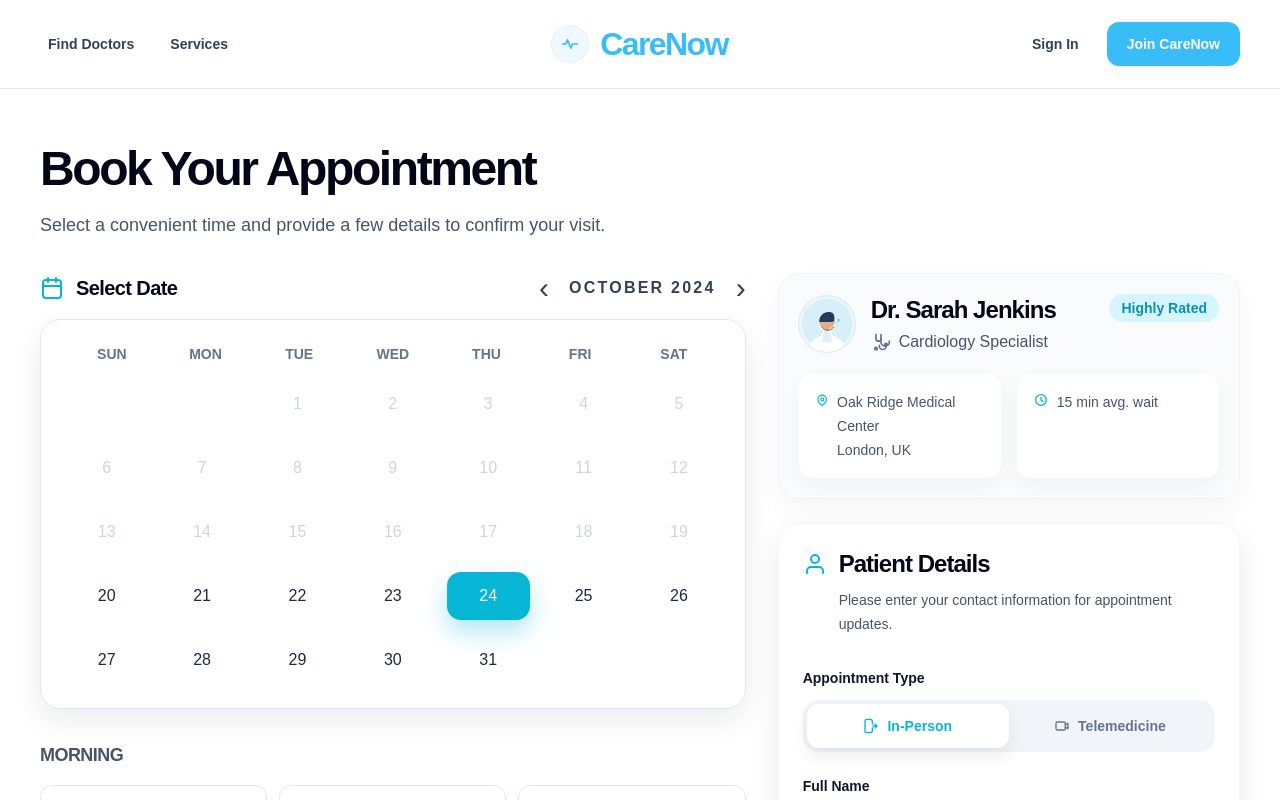
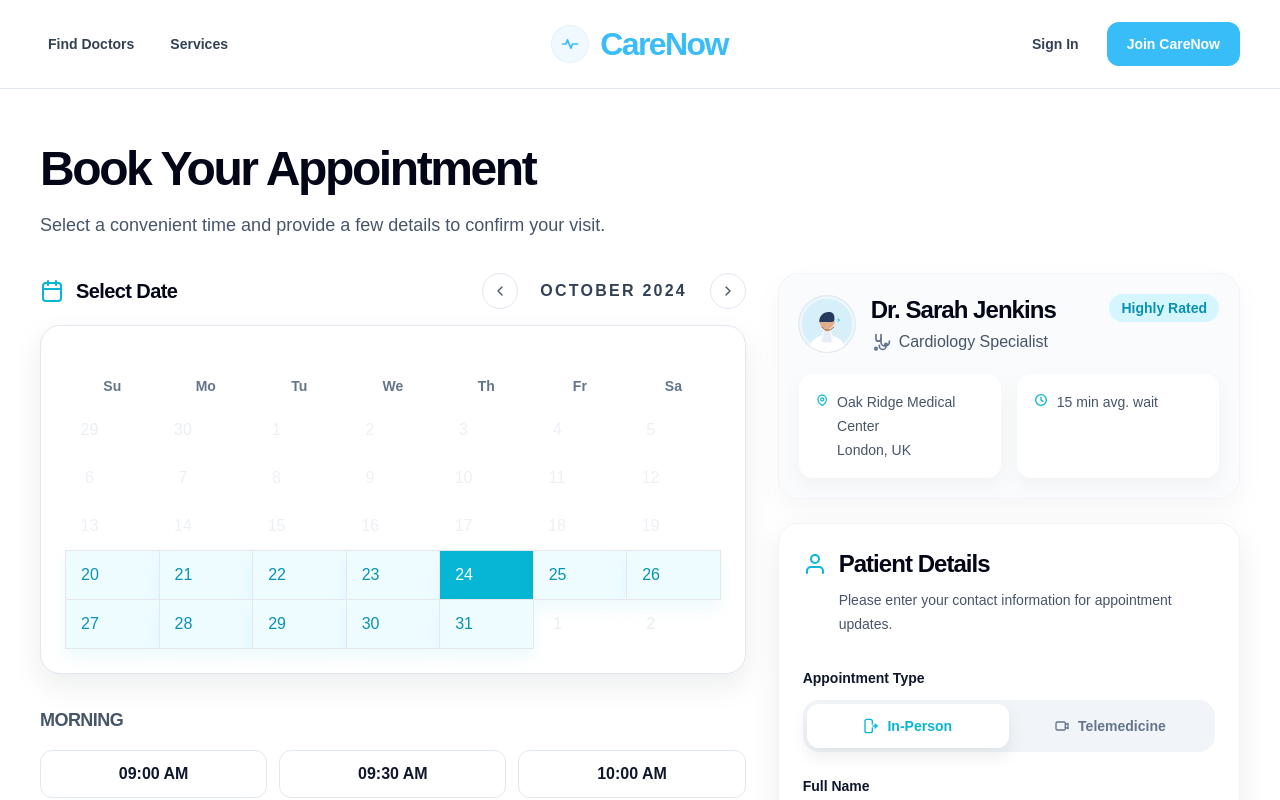
Before and after one commit to koushik0004/doctor-appointment-testing-app, a Next.js app in the folder frontend/: page /appointments in a window 1280 px wide. Shown: the top 800 px of the page. Built offline with nearby package versions, Linux system fonts and the light colour scheme.

Commit message:
Feature 4 | FE Feature 3 | tme selection calendar component

```diff
--- a/frontend/app/appointments/page.tsx
+++ b/frontend/app/appointments/page.tsx
@@ -1,20 +1,37 @@
+"use client";
+
+import { addMonths, format, startOfMonth } from "date-fns";
+import { useState } from "react";
+
+import { AppointmentCalendar } from "@/features/appointments/components/AppointmentCalendar";
 import { DoctorSummaryCard } from "@/features/appointments/components/DoctorSummaryCard";
 import { doctors } from "@/features/doctors/mock-doctors";
-
-const weekdays = ["SUN", "MON", "TUE", "WED", "THU", "FRI", "SAT"];
-const calendarWeeks = [
-  [null, null, 1, 2, 3, 4, 5],
-  [6, 7, 8, 9, 10, 11, 12],
-  [13, 14, 15, 16, 17, 18, 19],
-  [20, 21, 22, 23, 24, 25, 26],
-  [27, 28, 29, 30, 31, null, null],
-];
 
 const morningSlots = ["09:00 AM", "09:30 AM", "10:00 AM", "10:30 AM", "11:00 AM", "11:30 AM"];
 const afternoonSlots = ["02:00 PM", "02:30 PM", "03:00 PM", "03:30 PM", "04:00 PM"];
 
 export default function AppointmentsPage() {
   const doctor = doctors[0];
+  const [selectedDate, setSelectedDate] = useState<Date | undefined>(
+    new Date(2024, 9, 24),
+  );
+  const [visibleMonth, setVisibleMonth] = useState<Date>(
+    startOfMonth(new Date(2024, 9, 1)),
+  );
+  const availableDates = [
+    new Date(2024, 9, 20),
+    new Date(2024, 9, 21),
+    new Date(2024, 9, 22),
+    new Date(2024, 9, 23),
+    new Date(2024, 9, 24),
+    new Date(2024, 9, 25),
+    new Date(2024, 9, 26),
+    new Date(2024, 9, 27),
+    new Date(2024, 9, 28),
+    new Date(2024, 9, 29),
+    new Date(2024, 9, 30),
+    new Date(2024, 9, 31),
+  ];
 
   return (
     <section className="py-10 lg:py-14">
@@ -54,65 +71,62 @@ export default function AppointmentsPage() {
                   </h2>
                 </div>
 
-                <div className="flex items-center gap-5 text-slate-700">
+                <div className="flex items-center gap-4 text-slate-700">
                   <button
                     type="button"
-                    className="text-3xl leading-none transition hover:text-slate-950"
+                    onClick={() =>
+                      setVisibleMonth((current) => addMonths(current, -1))
+                    }
+                    className="inline-flex h-9 w-9 items-center justify-center rounded-full border border-slate-200 bg-white text-slate-600 transition hover:border-brand-200 hover:text-brand-500"
                     aria-label="Previous month"
                   >
-                    &lsaquo;
+                    <svg
+                      aria-hidden="true"
+                      viewBox="0 0 24 24"
+                      className="h-4 w-4"
+                      fill="none"
+                      stroke="currentColor"
+                      strokeWidth="2"
+                      strokeLinecap="round"
+                      strokeLinejoin="round"
+                    >
+                      <path d="M15 18 9 12l6-6" />
+                    </svg>
                   </button>
-                  <span className="text-base font-semibold tracking-[0.14em]">
-                    OCTOBER 2024
+                  <span className="min-w-[160px] text-center text-base font-semibold tracking-[0.14em] text-slate-700">
+                    {format(visibleMonth, "MMMM yyyy").toUpperCase()}
                   </span>
                   <button
                     type="button"
-                    className="text-3xl leading-none transition hover:text-slate-950"
+                    onClick={() =>
+                      setVisibleMonth((current) => addMonths(current, 1))
+                    }
+                    className="inline-flex h-9 w-9 items-center justify-center rounded-full border border-slate-200 bg-white text-slate-600 transition hover:border-brand-200 hover:text-brand-500"
                     aria-label="Next month"
                   >
-                    &rsaquo;
+                    <svg
+                      aria-hidden="true"
+                      viewBox="0 0 24 24"
+                      className="h-4 w-4"
+                      fill="none"
+                      stroke="currentColor"
+                      strokeWidth="2"
+                      strokeLinecap="round"
+                      strokeLinejoin="round"
+                    >
+                      <path d="m9 18 6-6-6-6" />
+                    </svg>
                   </button>
                 </div>
               </div>
 
-              <div className="rounded-[20px] border border-slate-200 bg-white p-6 shadow-soft">
-                <div className="grid grid-cols-7 gap-y-5 text-center text-sm font-semibold text-slate-500">
-                  {weekdays.map((weekday) => (
-                    <div key={weekday}>{weekday}</div>
-                  ))}
-                </div>
-
-                <div className="mt-4 space-y-4">
-                  {calendarWeeks.map((week, weekIndex) => (
-                    <div key={weekIndex} className="grid grid-cols-7 gap-3">
-                      {week.map((day, dayIndex) => {
-                        const isSelected = day === 24;
-                        const isMuted = day !== null && day < 20;
-
-                        return (
-                          <button
-                            key={`${weekIndex}-${dayIndex}`}
-                            type="button"
-                            className={[
-                              "flex h-12 items-center justify-center rounded-[14px] text-base font-medium transition",
-                              day === null
-                                ? "pointer-events-none bg-transparent text-transparent"
-                                : isSelected
-                                  ? "bg-brand-500 text-white shadow-[0_12px_24px_rgba(6,182,212,0.32)]"
-                                  : isMuted
-                                    ? "text-slate-300"
-                                    : "text-slate-800 hover:bg-slate-50",
-                            ].join(" ")}
-                            aria-pressed={isSelected}
-                          >
-                            {day ?? ""}
-                          </button>
-                        );
-                      })}
-                    </div>
-                  ))}
-                </div>
-              </div>
+              <AppointmentCalendar
+                selectedDate={selectedDate}
+                availableDates={availableDates}
+                onDateSelect={setSelectedDate}
+                month={visibleMonth}
+                onMonthChange={setVisibleMonth}
+              />
             </section>
 
             <section className="space-y-8">
--- /dev/null
+++ b/frontend/components/ui/calendar.tsx
@@ -0,0 +1,67 @@
+"use client";
+
+import * as React from "react";
+import { DayPicker, getDefaultClassNames } from "react-day-picker";
+
+import { cn } from "@/lib/utils";
+
+export type CalendarProps = React.ComponentProps<typeof DayPicker>;
+
+export function Calendar({
+  className,
+  classNames,
+  showOutsideDays = true,
+  ...props
+}: CalendarProps) {
+  const defaultClassNames = getDefaultClassNames();
+
+  return (
+    <DayPicker
+      showOutsideDays={showOutsideDays}
+      className={cn("p-3", className)}
+      classNames={{
+        ...defaultClassNames,
+        months: "flex flex-col gap-4 sm:flex-row",
+        month: "space-y-4",
+        month_caption: "flex items-center justify-between gap-4 px-2 pb-4",
+        caption_label: "text-base font-semibold tracking-[-0.03em]",
+        nav: "flex items-center gap-2",
+        button_previous:
+          "inline-flex h-9 w-9 items-center justify-center rounded-full border border-slate-200 bg-white text-slate-600 transition hover:border-brand-200 hover:text-brand-500",
+        button_next:
+          "inline-flex h-9 w-9 items-center justify-center rounded-full border border-slate-200 bg-white text-slate-600 transition hover:border-brand-200 hover:text-brand-500",
+        month_grid: "w-full border-collapse space-y-1",
+        weekday:
+          "h-10 w-12 text-center text-xs font-semibold uppercase tracking-[0.12em] text-slate-500",
+        day: "h-12 w-12 p-0",
+        day_button:
+          "h-12 w-12 rounded-[14px] text-base font-medium transition focus-visible:outline-none focus-visible:ring-2 focus-visible:ring-brand-300 focus-visible:ring-offset-2",
+        selected:
+          "bg-brand-500 text-white shadow-[0_12px_24px_rgba(6,182,212,0.32)] hover:bg-brand-500 hover:text-white",
+        today: "border border-brand-200 bg-brand-50 text-brand-700",
+        outside: "text-slate-300 opacity-50",
+        disabled: "cursor-not-allowed text-slate-300 opacity-40",
+        hidden: "invisible",
+        ...classNames,
+      }}
+      components={{
+        Chevron: ({ ...chevronProps }) => (
+          <svg
+            aria-hidden="true"
+            viewBox="0 0 24 24"
+            className="h-4 w-4"
+            fill="none"
+            stroke="currentColor"
+            strokeWidth="2"
+            strokeLinecap="round"
+            strokeLinejoin="round"
+            {...chevronProps}
+          >
+            <path d="m9 18 6-6-6-6" />
+          </svg>
+        ),
+      }}
+      {...props}
+    />
+  );
+}
--- /dev/null
+++ b/frontend/features/appointments/components/AppointmentCalendar.tsx
@@ -0,0 +1,74 @@
+"use client";
+
+import * as React from "react";
+import { isBefore, startOfDay } from "date-fns";
+
+import { Calendar } from "@/components/ui/calendar";
+
+type AppointmentCalendarProps = {
+  selectedDate: Date | undefined;
+  availableDates: Date[];
+  onDateSelect: (date: Date | undefined) => void;
+  month?: Date;
+  onMonthChange?: (date: Date) => void;
+};
+
+function toDateKey(date: Date) {
+  return date.toISOString().slice(0, 10);
+}
+
+export function AppointmentCalendar({
+  selectedDate,
+  availableDates,
+  onDateSelect,
+  month,
+  onMonthChange,
+}: AppointmentCalendarProps) {
+  const availableDateKeys = React.useMemo(() => {
+    return new Set(availableDates.map(toDateKey));
+  }, [availableDates]);
+
+  const minimumSelectableDate = React.useMemo(() => {
+    return startOfDay(availableDates[0] ?? new Date());
+  }, [availableDates]);
+
+  return (
+    <Calendar
+      mode="single"
+      selected={selectedDate}
+      onSelect={onDateSelect}
+      month={month}
+      onMonthChange={onMonthChange}
+      required
+      className="w-full rounded-[20px] border border-slate-200 bg-white p-6 shadow-soft"
+      classNames={{
+        months: "flex flex-col gap-4",
+        month: "space-y-4",
+        month_caption: "hidden",
+        caption_label: "hidden",
+        nav: "hidden",
+        button_previous: "hidden",
+        button_next: "hidden",
+        month_grid: "w-full border-collapse space-y-1",
+        weekday: "h-10 w-12 text-center text-sm font-semibold text-slate-500",
+        day: "h-12 w-12 p-0",
+        day_button:
+          "h-12 w-12 rounded-[14px] text-base font-medium transition focus-visible:outline-none focus-visible:ring-2 focus-visible:ring-brand-300 focus-visible:ring-offset-2",
+        selected:
+          "bg-brand-500 text-white shadow-[0_12px_24px_rgba(6,182,212,0.32)] hover:bg-brand-500 hover:text-white",
+        today: "border border-brand-200 bg-brand-50 text-brand-700",
+        outside: "text-slate-300 opacity-40",
+        disabled: "cursor-not-allowed text-slate-300 opacity-35",
+        hidden: "invisible",
+      }}
+      modifiers={{
+        available: (date) => availableDateKeys.has(toDateKey(date)),
+      }}
+      modifiersClassNames={{
+        available:
+          "border border-brand-200 bg-brand-50 text-brand-600 font-semibold shadow-[0_8px_18px_rgba(6,182,212,0.08)]",
+      }}
+      disabled={(date) => isBefore(date, minimumSelectableDate)}
+    />
+  );
+}
--- /dev/null
+++ b/frontend/lib/utils.ts
@@ -0,0 +1,3 @@
+export function cn(...classes: Array<string | false | null | undefined>) {
+  return classes.filter(Boolean).join(" ");
+}
--- a/frontend/package.json
+++ b/frontend/package.json
@@ -9,8 +9,10 @@
     "lint": "sh ./scripts/run-next.sh lint"
   },
   "dependencies": {
+    "date-fns": "^4.4.0",
     "next": "15.3.3",
     "react": "19.0.0",
+    "react-day-picker": "^10.0.1",
     "react-dom": "19.0.0",
     "react-hook-form": "7.56.4",
     "zod": "3.24.2",
```
Also changed, not shown: 1 other file (tests, documents, lock files or other folders).
